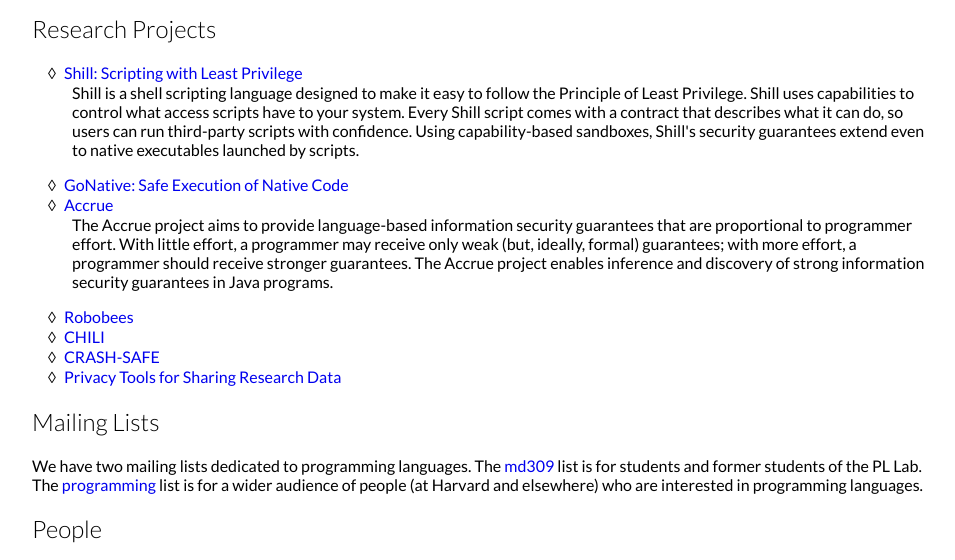
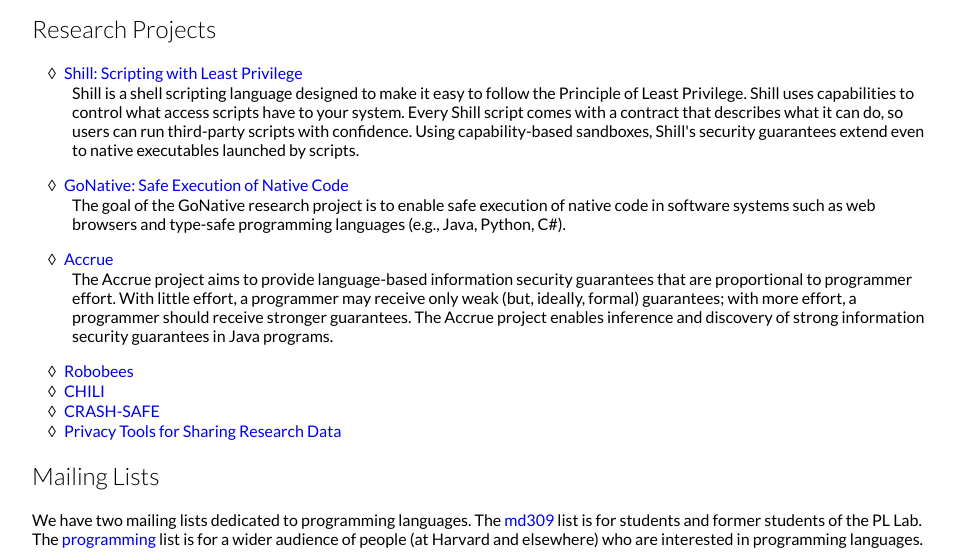
Before and after one commit to danking/harvard-pl-website, a plain HTML site: page index.html in a window 1280 px wide. Shown: the part 230-790 px from the top of the page, without its empty margins (160-1115 px from the left). Drawn offline with Linux system fonts and the light colour scheme.

Commit message:
Add a description for GoNative

```diff
--- a/index.html
+++ b/index.html
@@ -48,6 +48,11 @@ for details.
     even to native executables launched by scripts.
   </dd>
   <dt><a href="http://sos.cse.lehigh.edu/gonative/">GoNative: Safe Execution of Native Code</a></dt>
+  <dd>
+    The goal of the GoNative research project is to enable safe execution of
+    native code in software systems such as web browsers and type-safe
+    programming languages (e.g., Java, Python, C#).
+  </dd>
   <dt><a href="http://people.seas.harvard.edu/~chong/accrue.html">Accrue</a></dt>
   <dd>
     The Accrue project aims to provide language-based information security
```
